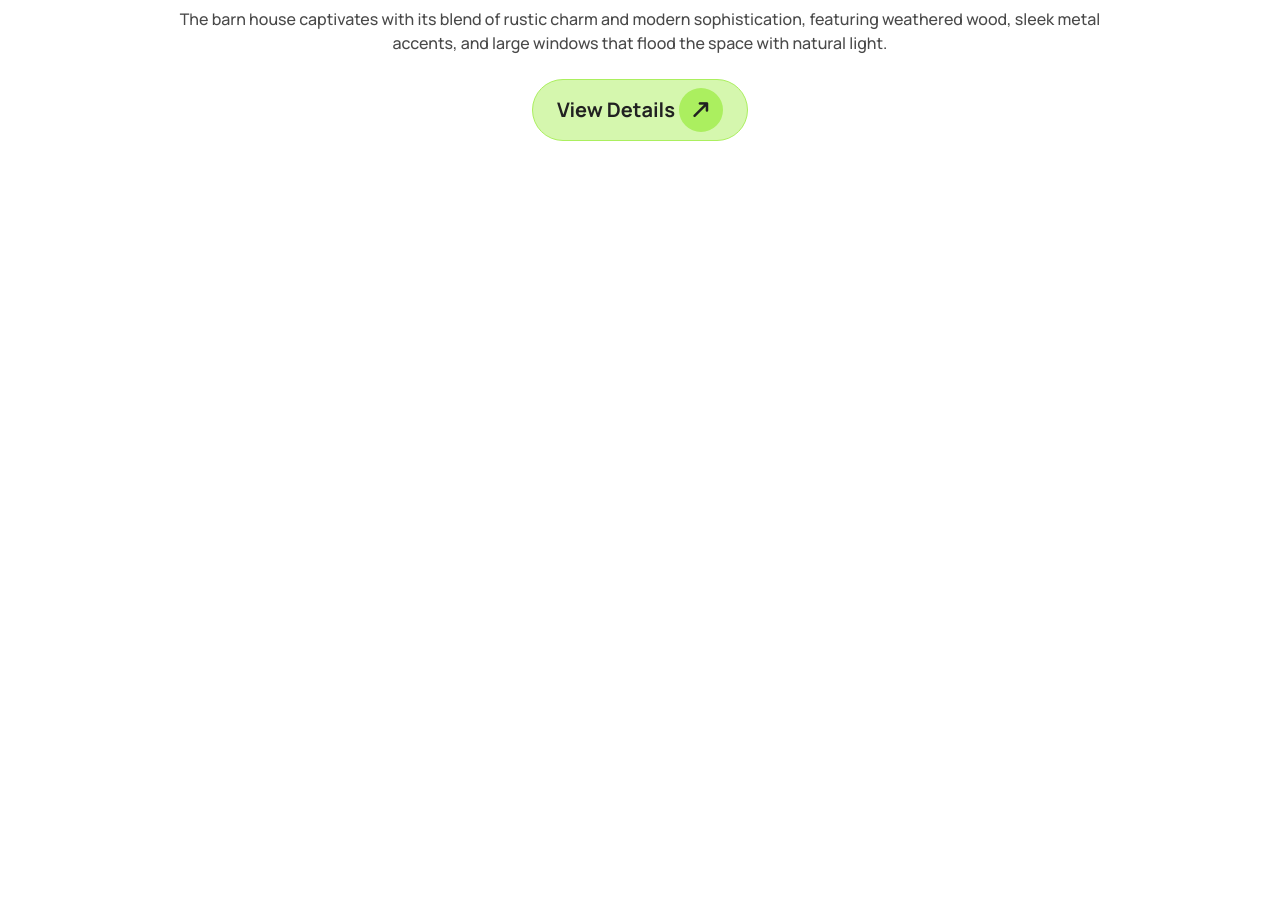
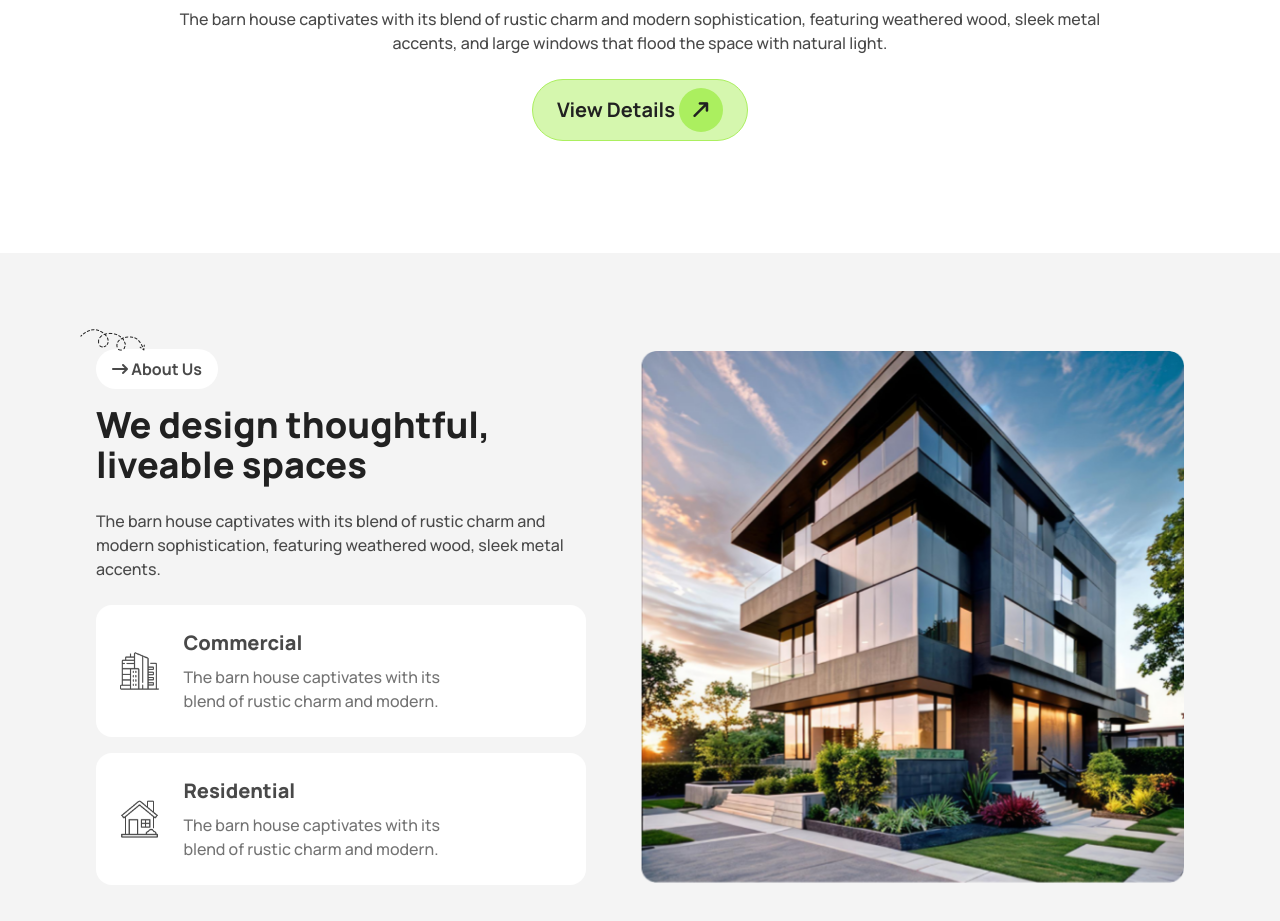
Before and after one commit to RRDesignHub/Assingment-3-Rinterio, a plain HTML site: page index.html in a window 1280 px wide. Shown: the part 623-1544 px from the top of the page. Before the commit the page ends 876 px from the top, so only its background shows below. Drawn offline with nearby package versions, Linux system fonts and the light colour scheme.

Commit message:
about section done

```diff
--- a/index.html
+++ b/index.html
@@ -39,7 +39,7 @@
   </script>
 </head>
 <body class="font-manrope bg-body">
-  <header class=" bg-white  mb-10 lg:mb-28">
+  <header class=" bg-white  mb-10 lg:mb-24">
     <nav class="container mx-auto lg:py-5">
       <div class="navbar max-sm:justify-between">
         <div class="lg:w-1/3">
@@ -74,11 +74,17 @@
                     width="32"
                     height="32"
                     viewBox="0 0 512 512">
-                    <path d="M64,384H448V341.33H64Zm0-106.67H448V234.67H64ZM64,128v42.67H448V128Z" />
+                      <path d="M64,384H448V341.33H64Zm0-106.67H448V234.67H64ZM64,128v42.67H448V128Z" />
                   </svg>
 
     <!-- close icon -->
-                  <svclass="swap-on fill-current" xmlns="http://www.w3.org/2000/svg" width="32" height="32" viewBox="0 0 512 512"><polygon points="400 145.49 366.51 112 256 222.51 145.49 112 112 145.49 222.51 256 112 366.51 145.49 400 256 289.49 366.51 400 400 366.51 289.49 256 400 145.49" />
+                  <svg
+                    class="swap-on fill-current"
+                    xmlns="http://www.w3.org/2000/svg"
+                    width="32"
+                    height="32"
+                    viewBox="0 0 512 512">
+                      <polygon points="400 145.49 366.51 112 256 222.51 145.49 112 112 145.49 222.51 256 112 366.51 145.49 400 256 289.49 366.51 400 400 366.51 289.49 256 400 145.49"/>
                   </svg>
                 </label>
               </div>
@@ -102,7 +108,7 @@
       </div>
     </nav>
 
-    <section class="container mx-auto">
+    <section class="container mx-auto pb-10 lg:pb-28">
       <div class="flex flex-col justify-center items-center gap-5 lg:gap-6">
         <img class="max-sm:px-12" src="./assets/banner.png" alt="">
         <div class="text-center space-y-3 lg:space-y-5">
@@ -116,9 +122,43 @@
 
   <main class="">
     <!-- about us section -->
-     <section class="mb-10 lg:mb-28 ">
-      <div class="container">
+     <section class="mx-5 lg:mx-24 mb-10 lg:mb-28 ">
+      <div class="relative grid grid-cols-1 lg:grid-cols-2 justify-center items-center pb-10 lg:pb-28">
+        <div class="absolute w-[65px] max-sm:hidden -left-4 -top-5">
+          <img src="./assets/Vector.png" alt="">
+        </div>
+        <!-- text contant -->
+         <div class=" lg:text-left">
+          <h4 class="mx-auto lg:mx-0 bg-white text-dark-2 py-2 px-4 rounded-3xl w-fit"><i class="fa-solid fa-arrow-right-long"></i> <span class="font-bold">About Us</span></h4>
 
+          <h2 class="max-sm:text-center text-2xl lg:text-4xl font-extrabold text-dark-1 mt-4 mb-6">We design thoughtful, <br>liveable spaces</h2>
+          <p class="max-sm:text-center text-dark-2 font-medium lg:w-[90%]">The barn house captivates with its blend of rustic charm and modern sophistication, featuring weathered wood, sleek metal accents.</p>
+
+          <div class="mt-6 space-y-4">
+            <!-- commercial card-->
+            <div class="lg:w-[90%] bg-white p-5 lg:p-6 rounded-2xl flex lg:items-center gap-6">
+              <img class="h-[40px]" src="./assets/commercial.png" alt="">
+              <div class="">
+                <h3 class="font-extrabold text-xl text-dark-2 mb-2">Commercial</h3>
+                <p class="font-medium text-dark-3 lg:w-[75%]">The barn house captivates with its blend of rustic charm and modern.</p>
+              </div>
+            </div>
+
+            <!-- residen card -->
+            <div class="lg:w-[90%] bg-white p-5 lg:p-6 rounded-2xl flex lg:items-center gap-6">
+              <img class="h-[40px]" src="./assets/residential.png" alt="">
+              <div class="">
+                <h3 class="font-extrabold text-xl text-dark-2 mb-2">Residential</h3>
+                <p class="font-medium text-dark-3 lg:w-[75%]">The barn house captivates with its blend of rustic charm and modern.</p>
+              </div>
+            </div>
+          </div>
+         </div>
+
+         <!-- image contant -->
+          <div class="flex justify-end max-sm:mt-6">
+            <img src="./assets/Rectangle.png" alt="">
+          </div>
       </div>
      </section>
   </main>
```
